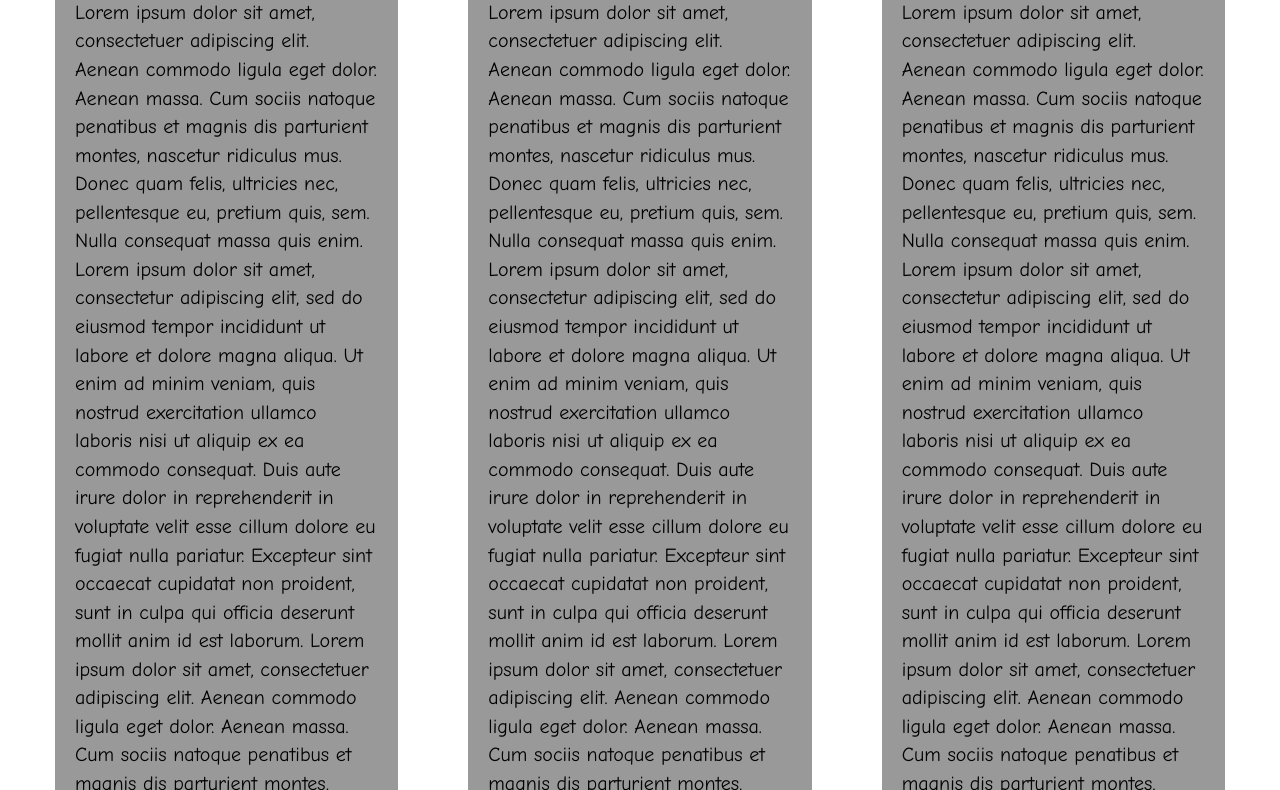
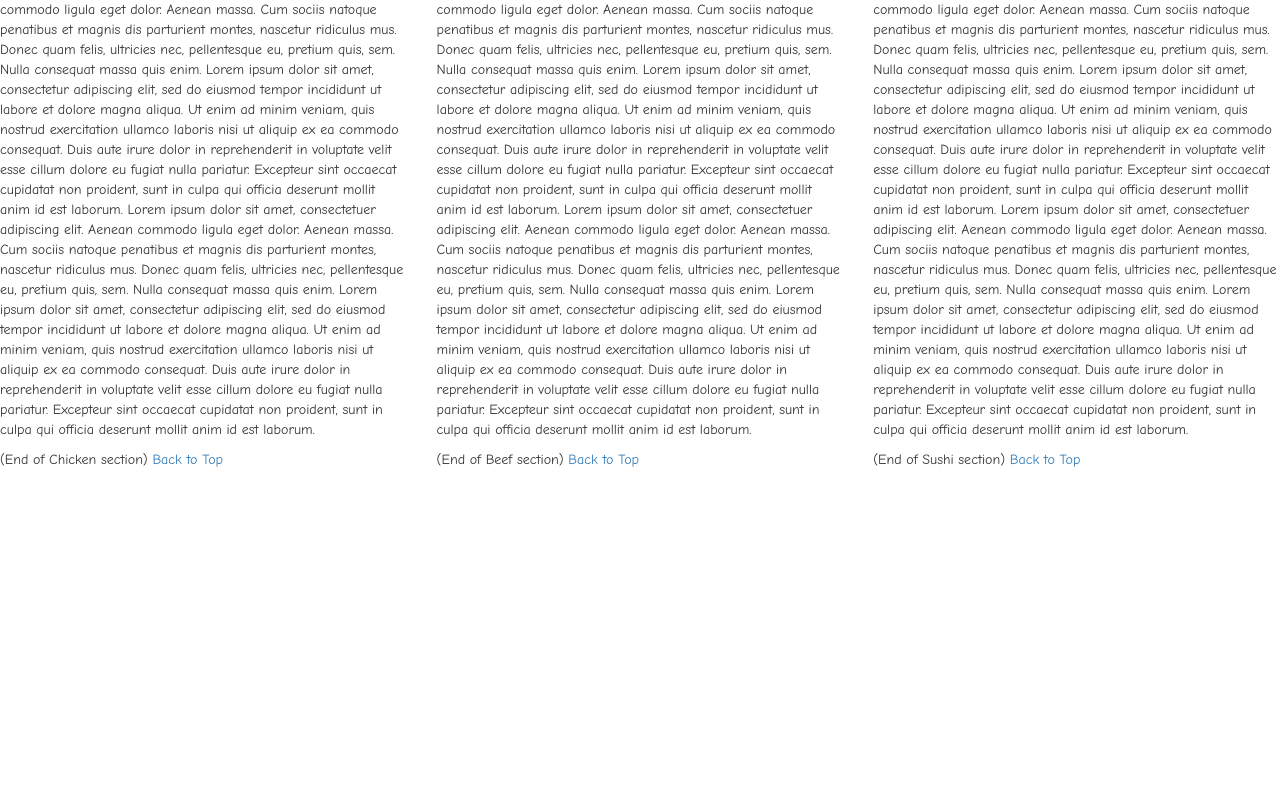
Before and after one commit to beater7/Coursera-HTML-CSS-and-JavaScript-for-Web-Developers-beater7.github.io, a plain HTML site: page module-3/index.html in a window 1280 px wide. Shown: the part 241-1031 px from the top of the page. After the commit the page ends 800 px from the top, so only its background shows below. Drawn offline with nearby package versions, Linux system fonts and the light colour scheme; files that its build step writes are made by us from their sources.

Commit message:
Update index.html

```diff
--- a/module-3/index.html
+++ b/module-3/index.html
@@ -9,7 +9,7 @@
     <script src="https://ajax.googleapis.com/ajax/libs/jquery/3.3.1/jquery.min.js"></script>
     <script src="https://maxcdn.bootstrapcdn.com/bootstrap/3.3.7/js/bootstrap.min.js"></script>
     <meta name="viewport" content="width=device-width, initial-scale=1">
-    <link rel="stylesheet" type="text/css" href="style1.css">
+    <link rel="stylesheet" type="text/css" href="style.css">
 </head>
 
 
```
